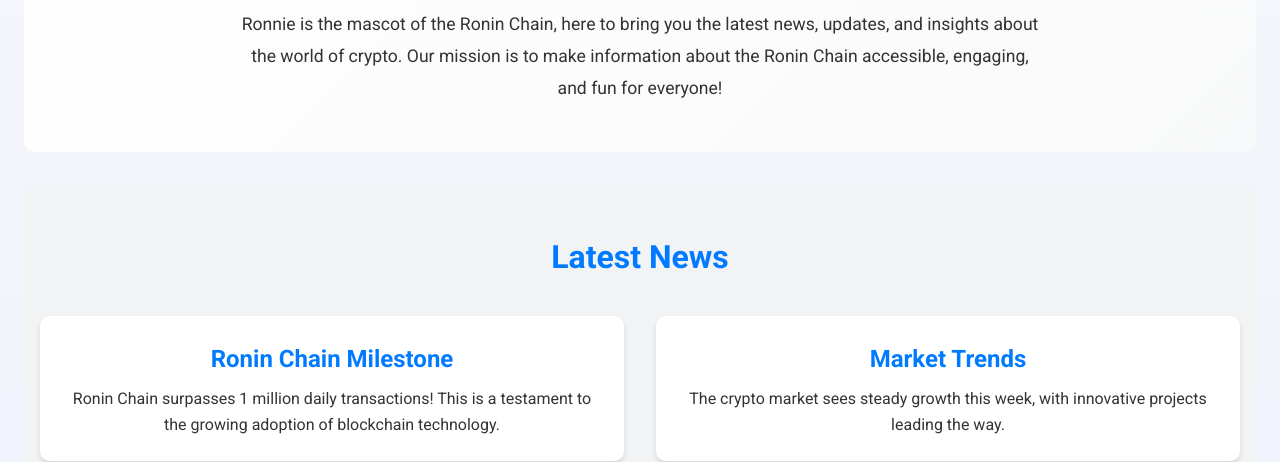
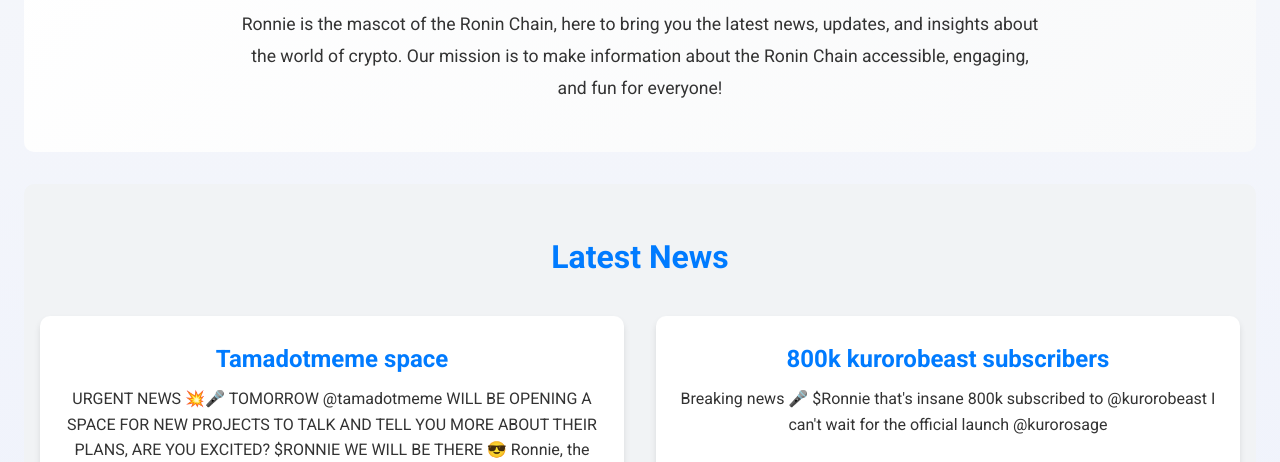
Before and after one commit to PAC-MAN-COIN/Ronnie, a website built with Vite: page index.html in a window 1280 px wide. Shown: the part 495-957 px from the top of the page. Built offline with nearby package versions, Linux system fonts and the light colour scheme.

Commit message:
Update index.html

```diff
--- a/index.html
+++ b/index.html
@@ -39,12 +39,28 @@
       <h2>Latest News</h2>
       <div class="news-grid">
         <div class="news-item">
-          <h3>Ronin Chain Milestone</h3>
-          <p>Ronin Chain surpasses 1 million daily transactions! This is a testament to the growing adoption of blockchain technology.</p>
+          <h3>Tamadotmeme space</h3>
+          <p>URGENT NEWS 💥🎤
+
+TOMORROW
+@tamadotmeme
+  WILL BE OPENING A SPACE FOR NEW PROJECTS TO TALK AND TELL YOU MORE ABOUT THEIR PLANS, ARE YOU EXCITED?
+
+$RONNIE WE WILL BE THERE 😎
+
+Ronnie, the Ronin presenter.</p>
         </div>
         <div class="news-item">
-          <h3>Market Trends</h3>
-          <p>The crypto market sees steady growth this week, with innovative projects leading the way.</p>
+          <h3>800k kurorobeast subscribers</h3>
+          <p>Breaking news 🎤
+
+$Ronnie that's insane 800k subscribed to
+@kurorobeast
+
+
+I can't wait for the official launch
+
+@kurorosage</p>
         </div>
       </div>
     </section>
```
